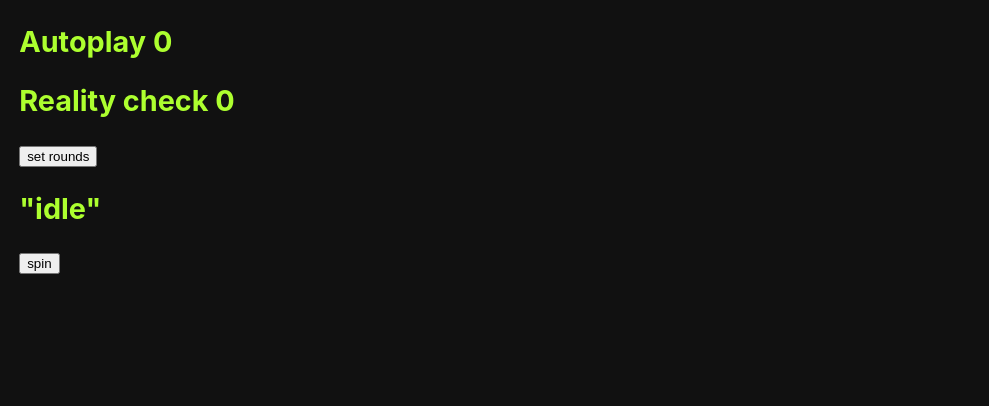
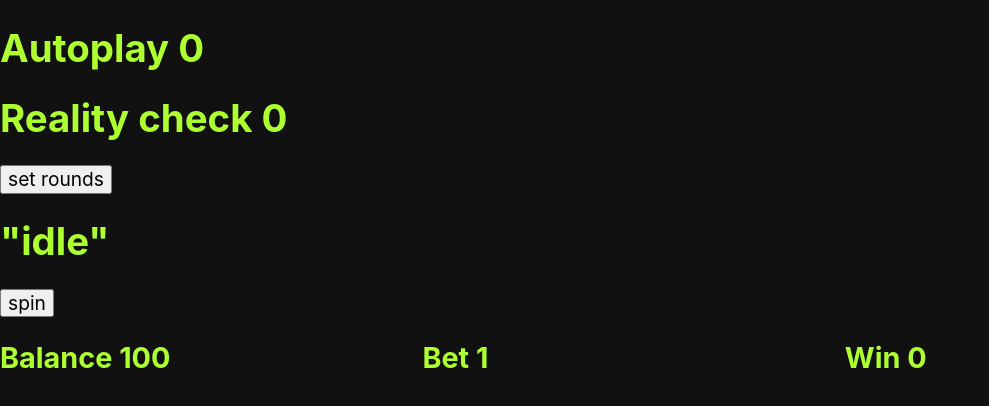
Before and after one commit to singuerinc/slot-machine, a React (Vite) app: page / in a window 1280 px wide. Shown: the top 406 px of the page, without its empty margins (0-989 px from the left). Built offline with nearby package versions, Linux system fonts and the light colour scheme.

Commit message:
feat: balance, win, bet

```diff
--- a/package.json
+++ b/package.json
@@ -12,6 +12,7 @@
     "react": "^16.12.0",
     "react-dom": "^16.12.0",
     "styled-components": "^5.0.0",
+    "tachyons": "^4.11.1",
     "xstate": "^4.7.7"
   },
   "devDependencies": {
--- a/src/machine.ts
+++ b/src/machine.ts
@@ -41,21 +41,29 @@ const idle = {
   }
 };
 
+const realityCheckOrAutoplay = [
+  {
+    target: "realityCheck",
+    cond: "shouldShowRealityCheck"
+  },
+  { target: "autoplay" }
+];
+
 const spinning = {
-  onEntry: ["reduceAutoplayRounds", "addOneToRealityCheck"],
+  onEntry: [
+    "clearWin",
+    "reduceAutoplayRounds",
+    "addOneToRealityCheck",
+    "makeBet"
+  ],
   on: {
-    QUICK_STOP: "autoplay"
+    QUICK_STOP: realityCheckOrAutoplay
   },
   invoke: {
     src: "asyncStuff",
-    onDone: [
-      {
-        target: "realityCheck",
-        cond: "shouldShowRealityCheck"
-      },
-      { target: "autoplay" }
-    ]
-  }
+    onDone: realityCheckOrAutoplay
+  },
+  onExit: ["winMoney"]
 };
 
 const realityCheck = {
@@ -69,7 +77,10 @@ const realityCheck = {
 
 export const context = {
   autoplay: 0,
-  realityCheckCount: 0
+  realityCheckCount: 0,
+  win: 0,
+  bet: 1,
+  balance: 100
 };
 
 const addOneToRealityCheck = assign((ctx: any) => ({
@@ -93,6 +104,15 @@ const asyncStuff = () => {
   const call = fake_server();
   return Promise.all([time, call]);
 };
+const clearWin = assign((ctx: any) => ({ win: 0 }));
+const makeBet = assign((ctx: any) => ({ balance: ctx.balance - ctx.bet }));
+const winMoney = assign((ctx: any) => {
+  const win = Math.floor(Math.random() * 10);
+  return {
+    balance: ctx.balance + win,
+    win
+  };
+});
 
 export const machine = Machine<typeof context, SlotStateSchema, SlotEvent>(
   {
@@ -112,8 +132,11 @@ export const machine = Machine<typeof context, SlotStateSchema, SlotEvent>(
       addOneToRealityCheck,
       addRounds,
       check,
+      makeBet,
+      clearWin,
       triggerSpin,
-      reduceAutoplayRounds
+      reduceAutoplayRounds,
+      winMoney
     },
     guards: {
       hasAutoplayRounds,
--- a/src/slot.tsx
+++ b/src/slot.tsx
@@ -1,29 +1,32 @@
 import * as React from "react";
+import "tachyons";
 import styled from "styled-components";
 import { useMachine } from "@xstate/react";
 import { machine } from "./machine";
 
 function Game() {
   const [current, send] = useMachine(machine);
-  console.log("render!", current.context);
+  const { value, matches, context } = current;
+  const { win, bet, balance, autoplay, realityCheckCount } = context;
 
   return (
     <div>
       <section>
-        <h1>Autoplay {current.context.autoplay}</h1>
-        <h1>Reality check {current.context.realityCheckCount}</h1>
-        <button onClick={() => send({ type: "SET_AUTOPLAY_ROUNDS" })}>
-          set rounds
-        </button>
+        <h1>Autoplay {autoplay}</h1>
+        <h1>Reality check {realityCheckCount}</h1>
+        <button onClick={() => send("SET_AUTOPLAY_ROUNDS")}>set rounds</button>
       </section>
       <section>
-        <h1>{JSON.stringify(current.value)}</h1>
-        {current.matches("idle") && (
-          <button onClick={() => send("SPIN")}>spin</button>
-        )}
-        {current.matches("spinning") && (
+        <h1>{JSON.stringify(value)}</h1>
+        {matches("idle") && <button onClick={() => send("SPIN")}>spin</button>}
+        {matches("spinning") && (
           <button onClick={() => send("QUICK_STOP")}>stop</button>
         )}
+      </section>
+      <section className="w-100 flex">
+        <h2 className="w-33">Balance {balance}</h2>
+        <h2 className="w-33">Bet {bet}</h2>
+        <h2 className="w-33">Win {win}</h2>
       </section>
     </div>
   );
```
Also changed, not shown: 1 other file (tests, documents, lock files or other folders).
